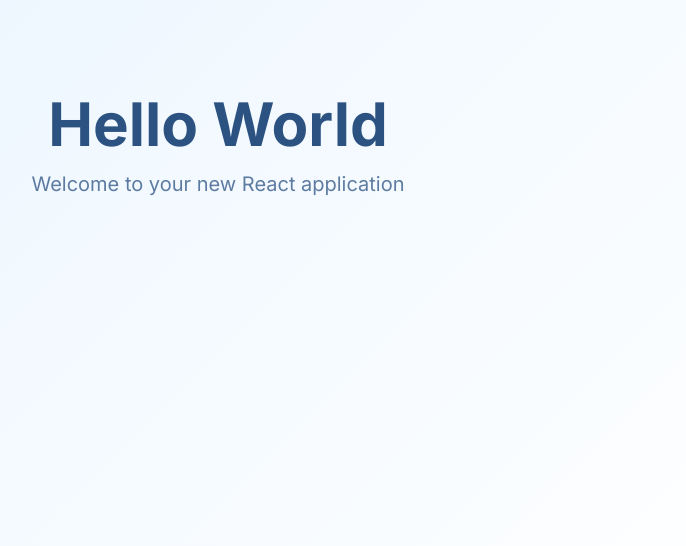
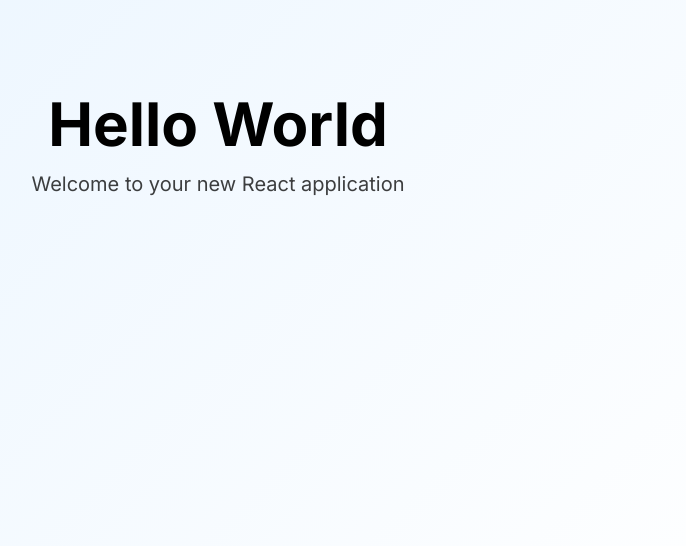
Before and after one commit to MuhammadAman02/hst-ai-fc55dde1-3579-4e8f-8a02-c9549b3527c3, a React (Vite) app: page / in a window 1280 px wide. Shown: the part 254-800 px from the top of the page, without its empty margins (422-1108 px from the left). Built offline with nearby package versions, Linux system fonts and the light colour scheme.

Commit message:
update file

```diff
--- a/tailwind.config.ts
+++ b/tailwind.config.ts
@@ -1,31 +1,93 @@
-import type { Config } from "tailwindcss";
+import type { Config } from "tailwindcss"
 
-const config: Config = {
+const config = {
+  darkMode: ["class"],
   content: [
-    "./index.html",
-    "./src/**/*.{js,ts,jsx,tsx}",
-  ],
+    './pages/**/*.{ts,tsx}',
+    './components/**/*.{ts,tsx}',
+    './app/**/*.{ts,tsx}',
+    './src/**/*.{ts,tsx}',
+	],
+  prefix: "",
   theme: {
+    container: {
+      center: true,
+      padding: "2rem",
+      screens: {
+        "2xl": "1400px",
+      },
+    },
     extend: {
       colors: {
-        'custom-blue': '#E6F3FF',
-        'custom-text': '#2C5282',
+        border: "hsl(var(--border))",
+        input: "hsl(var(--input))",
+        ring: "hsl(var(--ring))",
+        background: "hsl(var(--background))",
+        foreground: "hsl(var(--foreground))",
+        primary: {
+          DEFAULT: "hsl(var(--primary))",
+          foreground: "hsl(var(--primary-foreground))",
+        },
+        secondary: {
+          DEFAULT: "hsl(var(--secondary))",
+          foreground: "hsl(var(--secondary-foreground))",
+        },
+        destructive: {
+          DEFAULT: "hsl(var(--destructive))",
+          foreground: "hsl(var(--destructive-foreground))",
+        },
+        muted: {
+          DEFAULT: "hsl(var(--muted))",
+          foreground: "hsl(var(--muted-foreground))",
+        },
+        accent: {
+          DEFAULT: "hsl(var(--accent))",
+          foreground: "hsl(var(--accent-foreground))",
+        },
+        popover: {
+          DEFAULT: "hsl(var(--popover))",
+          foreground: "hsl(var(--popover-foreground))",
+        },
+        card: {
+          DEFAULT: "hsl(var(--card))",
+          foreground: "hsl(var(--card-foreground))",
+        },
+        'lovable-purple': '#6f42c1',
+        'lovable-pink': '#e83e8c',
+        'lovable-dark': '#121212',
       },
-      fontFamily: {
-        'sans': ['Inter', 'sans-serif'],
+      borderRadius: {
+        lg: "var(--radius)",
+        md: "calc(var(--radius) - 2px)",
+        sm: "calc(var(--radius) - 4px)",
+      },
+      keyframes: {
+        "accordion-down": {
+          from: { height: "0" },
+          to: { height: "var(--radix-accordion-content-height)" },
+        },
+        "accordion-up": {
+          from: { height: "var(--radix-accordion-content-height)" },
+          to: { height: "0" },
+        },
+        "fade-in": {
+          "0%": { opacity: "0" },
+          "100%": { opacity: "1" },
+        },
+        "slide-up": {
+          "0%": { transform: "translateY(100%)" },
+          "100%": { transform: "translateY(0)" },
+        },
       },
       animation: {
-        'fade-in': 'fadeIn 1.5s ease-out',
-      },
-      keyframes: {
-        fadeIn: {
-          '0%': { opacity: '0' },
-          '100%': { opacity: '1' },
-        },
+        "accordion-down": "accordion-down 0.2s ease-out",
+        "accordion-up": "accordion-up 0.2s ease-out",
+        "fade-in": "fade-in 1s ease-out",
+        "slide-up": "slide-up 0.5s ease-out",
       },
     },
   },
-  plugins: [],
-};
+  plugins: [require("tailwindcss-animate")],
+} satisfies Config
 
-export default config;
+export default config
```
